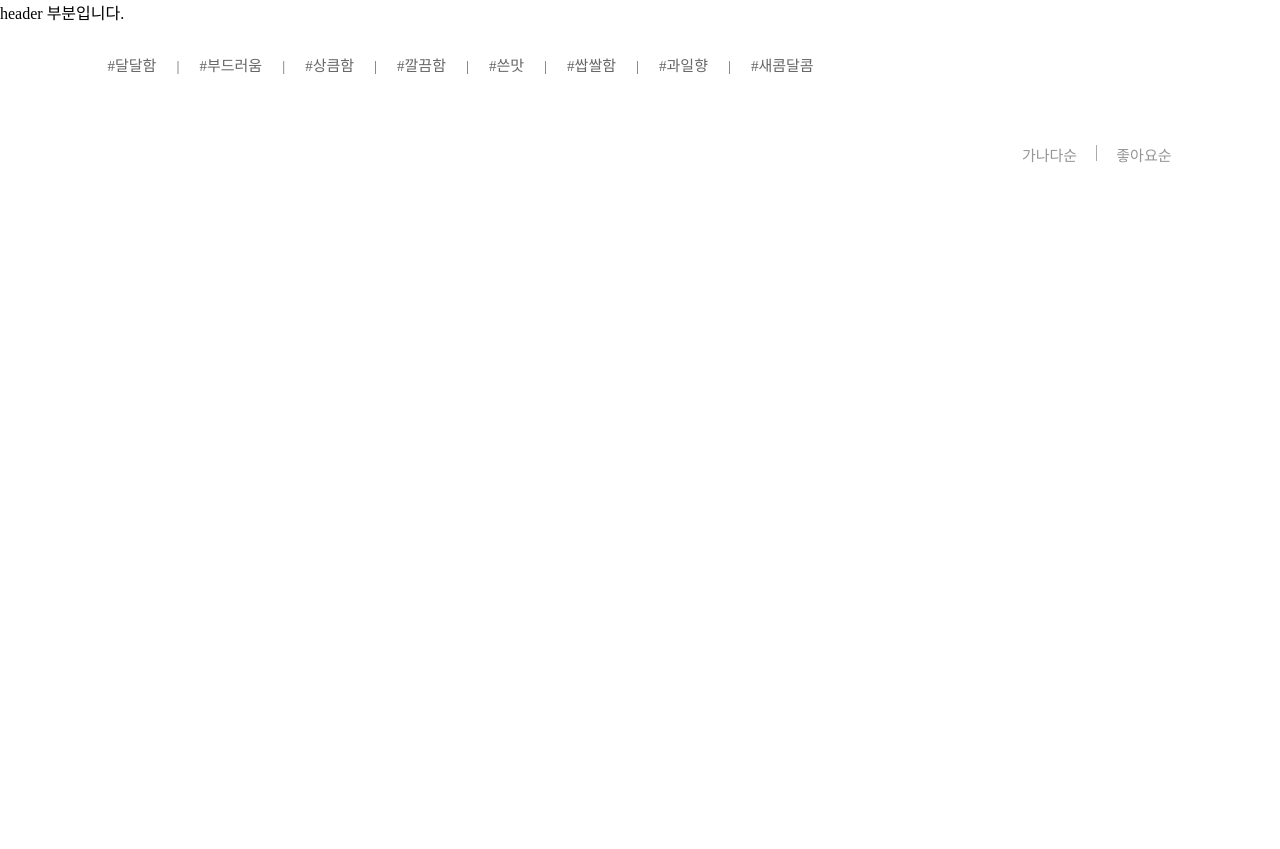
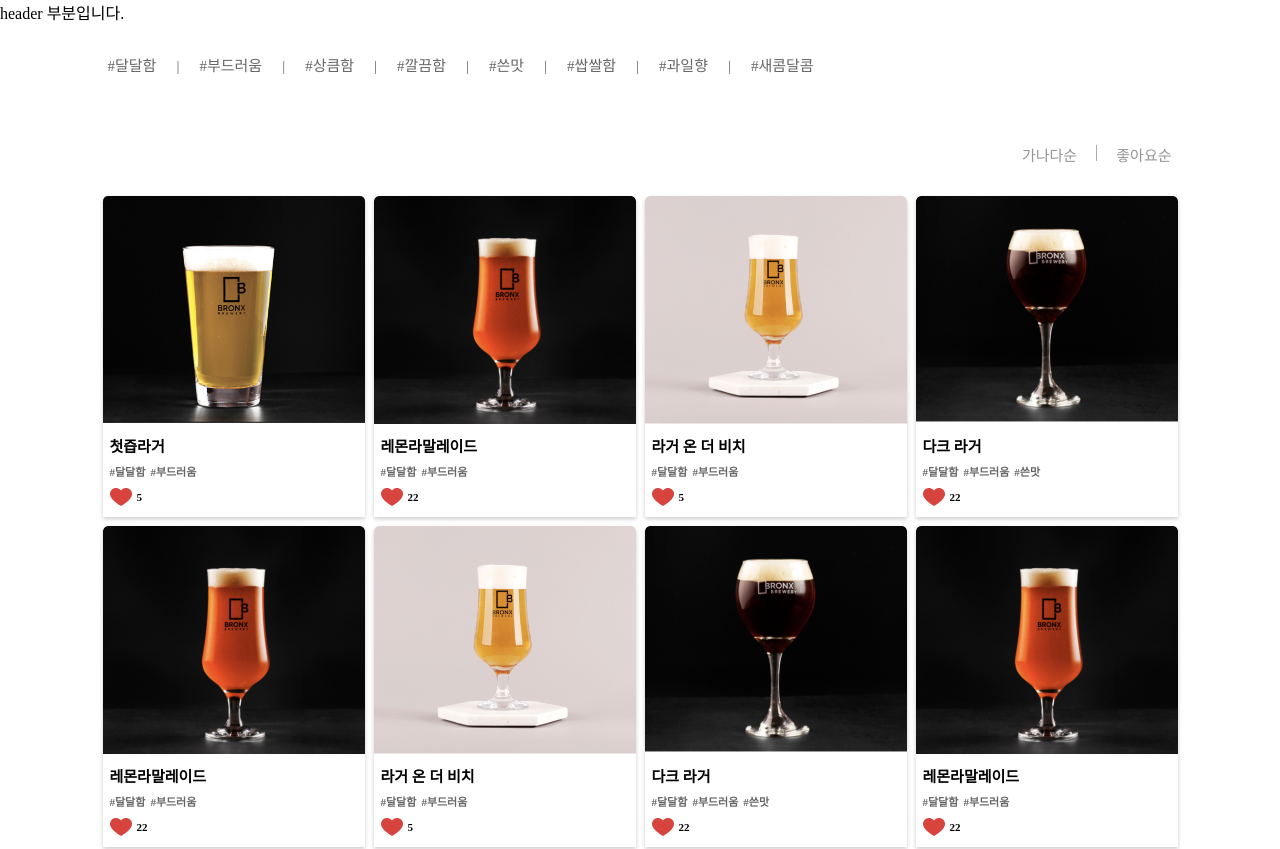
Before and after one commit to FS-2023-FestivalHolic/FH-Front, a React (Create React App) app: page /beer in a window 1280 px wide. Shown: the top 849 px of the page. Before the commit the page ends 800 px from the top, so only its background shows below. Built offline with nearby package versions, Linux system fonts and the light colour scheme.

Commit message:
design: 아이템 리스트 추가 (#6) - 4열로 아이템 추가 - 각 아이템에 상세페이지 링크 연결

```diff
--- a/src/pages/List.jsx
+++ b/src/pages/List.jsx
@@ -1,6 +1,8 @@
 import React, { useState } from "react";
 import styled from "styled-components";
 import HashtagBox from "../components/HashtagBox";
+import BeerItem from "../components/BeerItem";
+import { Link } from "react-router-dom";
 
 const List = () => {
   const tags = ["#달달함", "#부드러움", "#상큼함", "#깔끔함", "#쓴맛", "#쌉쌀함", "#과일향", "#새콤달콤"];
@@ -15,6 +17,22 @@ const List = () => {
   const removeTag = (tag) => {
     setSelectTags(selectTags.filter((selectTag) => selectTag !== tag));
   };
+
+  // 임시 맥주 데이터 사용
+  const beerData = [
+    {id: 1, image: require('../assets/FirstJuiceLarger.png'), name: '첫즙라거', like: 5, tags: ['달달함', '부드러움']},
+    {id: 2, image: require('../assets/LemonRamalade.png'), name: '레몬라말레이드', like: 22, tags: ['달달함', '부드러움']},
+    {id: 3, image: require('../assets/LargerOnTheBeach.png'), name: '라거 온 더 비치', like: 5, tags: ['달달함', '부드러움']},
+    {id: 4, image: require('../assets/DarkLarger.png'), name: '다크 라거', like: 22, tags: ['달달함', '부드러움', '쓴맛']},
+    {id: 5, image: require('../assets/LemonRamalade.png'), name: '레몬라말레이드', like: 22, tags: ['달달함', '부드러움']},
+    {id: 6, image: require('../assets/LargerOnTheBeach.png'), name: '라거 온 더 비치', like: 5, tags: ['달달함', '부드러움']},
+    {id: 7, image: require('../assets/DarkLarger.png'), name: '다크 라거', like: 22, tags: ['달달함', '부드러움', '쓴맛']},
+    {id: 8, image: require('../assets/LemonRamalade.png'), name: '레몬라말레이드', like: 22, tags: ['달달함', '부드러움']},
+    {id: 9, image: require('../assets/LargerOnTheBeach.png'), name: '라거 온 더 비치', like: 5, tags: ['달달함', '부드러움']},
+    {id: 10, image: require('../assets/DarkLarger.png'), name: '다크 라거', like: 22, tags: ['달달함', '부드러움', '쓴맛']},
+    {id: 11, image: require('../assets/LemonRamalade.png'), name: '레몬라말레이드', like: 22, tags: ['달달함', '부드러움']},
+    {id: 12, image: require('../assets/LargerOnTheBeach.png'), name: '라거 온 더 비치', like: 5, tags: ['달달함', '부드러움']},
+  ];
 
   return (
     <Wrapper>
@@ -36,6 +54,14 @@ const List = () => {
         <Bar>|</Bar>
         <SortButton>좋아요순</SortButton>
       </SortOptions>
+
+      <ItemContainer>
+        {beerData.map((beer, index) => (
+          <Link to={`/beer/${beer.id}`} style={{ textDecoration: "none"}}>
+            <BeerItem key={index} item={beer} />
+          </Link>
+        ))}
+      </ItemContainer>
     </Wrapper>
   );
 };
@@ -81,4 +107,12 @@ const Bar = styled.span`
   margin: 0 12px;
 `;
 
+const ItemContainer = styled.div`
+  max-width: 100%;
+  justify-content:space-between;
+  display: grid;
+  grid-template-columns: repeat(4,1fr);
+  grid-gap: 9px;
+`;
+
 export default List;
```
